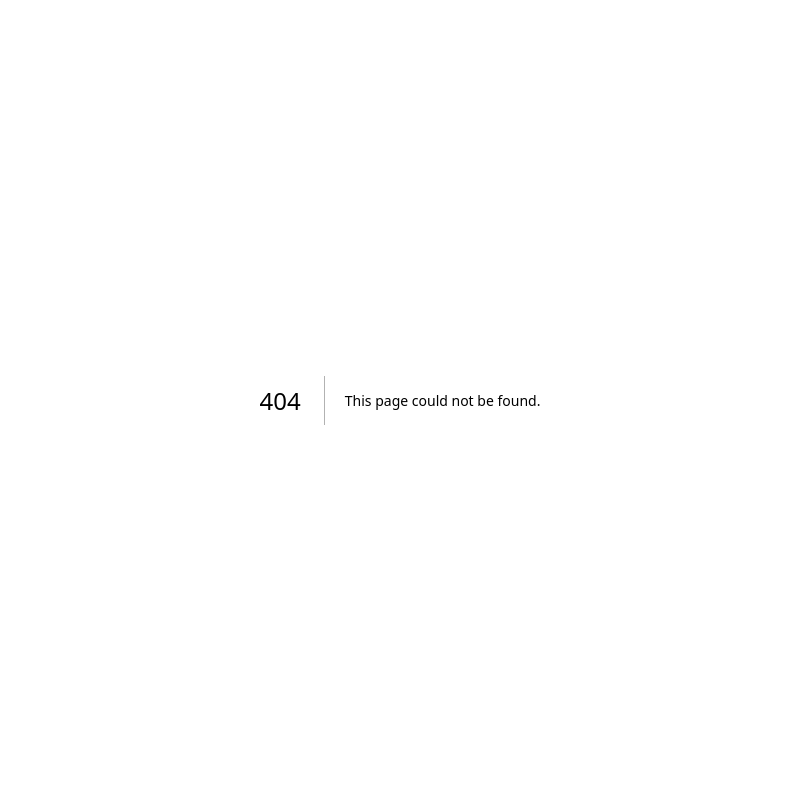
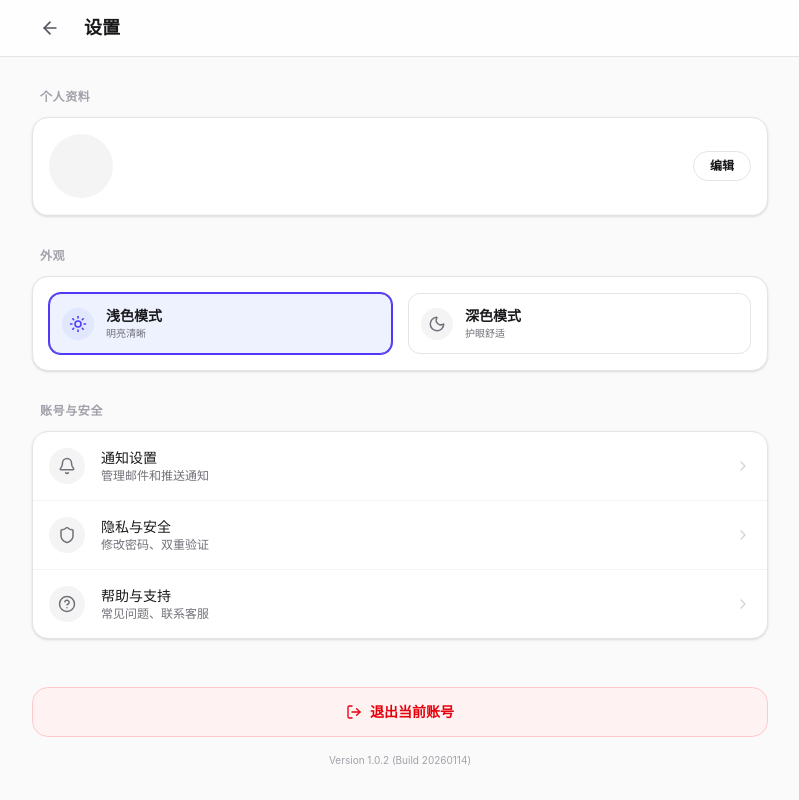
Before and after one commit to asdfghjk1209/Trip, a Next.js app: page /settings in a window 1280 px wide. Before the commit this address had no page. Shown: the whole page, without its empty margins (240-1039 px from the left). Built offline with nearby package versions, Linux system fonts and the light colour scheme; no server answers.

Commit message:
feat: Add UserMenu, Settings page and fix dark mode

```diff
--- /dev/null
+++ b/app/settings/page.tsx
@@ -0,0 +1,163 @@
+'use client'
+
+import { useState, useEffect } from 'react'
+import { useRouter } from 'next/navigation'
+import { supabase } from '@/lib/supabase'
+import {
+  ArrowLeft, Moon, Sun, Monitor, ChevronRight, LogOut,
+  User, Mail, Shield, Bell, HelpCircle
+} from 'lucide-react'
+import { cn } from "@/lib/utils"
+
+export default function SettingsPage() {
+  const router = useRouter()
+  const [user, setUser] = useState<any>(null)
+  const [theme, setTheme] = useState<'light' | 'dark'>('light')
+
+  // 初始化：获取用户和当前主题
+  useEffect(() => {
+    const initData = async () => {
+      const { data: { user } } = await supabase.auth.getUser()
+      setUser(user)
+
+      // 检测当前主题
+      const isDark = document.documentElement.classList.contains('dark')
+      setTheme(isDark ? 'dark' : 'light')
+    }
+    initData()
+  }, [])
+
+  // 切换主题逻辑
+  const toggleTheme = (newTheme: 'light' | 'dark') => {
+    setTheme(newTheme)
+    if (newTheme === 'dark') {
+      document.documentElement.classList.add('dark')
+      localStorage.theme = 'dark'
+    } else {
+      document.documentElement.classList.remove('dark')
+      localStorage.theme = 'light'
+    }
+  }
+
+  const handleLogout = async () => {
+    await supabase.auth.signOut()
+    router.push('/login')
+  }
+
+  return (
+    <div className="min-h-screen bg-zinc-50 dark:bg-zinc-950 transition-colors duration-300">
+
+      {/* 顶部导航栏 */}
+      <nav className="sticky top-0 z-40 bg-white/80 dark:bg-zinc-900/80 backdrop-blur-md border-b border-zinc-200 dark:border-zinc-800">
+        <div className="max-w-3xl mx-auto px-4 h-14 flex items-center gap-4">
+          <button
+            onClick={() => router.back()}
+            className="w-9 h-9 flex items-center justify-center rounded-full hover:bg-zinc-100 dark:hover:bg-zinc-800 text-zinc-600 dark:text-zinc-400 transition-colors"
+          >
+            <ArrowLeft size={20} />
+          </button>
+          <h1 className="text-lg font-bold text-zinc-900 dark:text-white">设置</h1>
+        </div>
+      </nav>
+
+      <main className="max-w-3xl mx-auto px-4 py-8 space-y-8">
+
+        {/* 1. 个人资料卡片 */}
+        <section>
+            <h2 className="text-xs font-bold text-zinc-400 uppercase tracking-wider mb-3 px-2">个人资料</h2>
+            <div className="bg-white dark:bg-zinc-900 border border-zinc-200 dark:border-zinc-800 rounded-2xl overflow-hidden shadow-sm">
+                <div className="p-4 flex items-center gap-4 border-b border-zinc-100 dark:border-zinc-800/50">
+                    <div className="w-16 h-16 rounded-full bg-zinc-100 dark:bg-zinc-800 flex items-center justify-center text-zinc-400 text-2xl font-bold">
+                        {user?.email?.[0]?.toUpperCase()}
+                    </div>
+                    <div className="flex-1">
+                        <h3 className="font-bold text-zinc-900 dark:text-white text-lg">{user?.email?.split('@')[0]}</h3>
+                        <p className="text-sm text-zinc-500 dark:text-zinc-400">{user?.email}</p>
+                    </div>
+                    <button className="px-4 py-1.5 text-xs font-bold border border-zinc-200 dark:border-zinc-700 rounded-full hover:bg-zinc-50 dark:hover:bg-zinc-800 transition-colors">
+                        编辑
+                    </button>
+                </div>
+            </div>
+        </section>
+
+        {/* 2. 外观设置 */}
+        <section>
+            <h2 className="text-xs font-bold text-zinc-400 uppercase tracking-wider mb-3 px-2">外观</h2>
+            <div className="bg-white dark:bg-zinc-900 border border-zinc-200 dark:border-zinc-800 rounded-2xl p-4 shadow-sm grid grid-cols-2 gap-4">
+                <button
+                    onClick={() => toggleTheme('light')}
+                    className={cn(
+                        "flex items-center gap-3 p-3 rounded-xl border transition-all text-left",
+                        theme === 'light'
+                            ? "border-indigo-600 bg-indigo-50 dark:bg-indigo-900/20 ring-1 ring-indigo-600"
+                            : "border-zinc-200 dark:border-zinc-700 hover:bg-zinc-50 dark:hover:bg-zinc-800"
+                    )}
+                >
+                    <div className={cn("w-8 h-8 rounded-full flex items-center justify-center", theme === 'light' ? "bg-indigo-100 text-indigo-600" : "bg-zinc-100 text-zinc-500")}>
+                        <Sun size={18} />
+                    </div>
+                    <div>
+                        <div className="text-sm font-bold text-zinc-900 dark:text-zinc-100">浅色模式</div>
+                        <div className="text-[10px] text-zinc-500">明亮清晰</div>
+                    </div>
+                </button>
+
+                <button
+                    onClick={() => toggleTheme('dark')}
+                    className={cn(
+                        "flex items-center gap-3 p-3 rounded-xl border transition-all text-left",
+                        theme === 'dark'
+                            ? "border-indigo-600 bg-indigo-50 dark:bg-indigo-900/20 ring-1 ring-indigo-600"
+                            : "border-zinc-200 dark:border-zinc-700 hover:bg-zinc-50 dark:hover:bg-zinc-800"
+                    )}
+                >
+                    <div className={cn("w-8 h-8 rounded-full flex items-center justify-center", theme === 'dark' ? "bg-indigo-600 text-white" : "bg-zinc-100 dark:bg-zinc-800 text-zinc-500")}>
+                        <Moon size={18} />
+                    </div>
+                    <div>
+                        <div className="text-sm font-bold text-zinc-900 dark:text-zinc-100">深色模式</div>
+                        <div className="text-[10px] text-zinc-500">护眼舒适</div>
+                    </div>
+                </button>
+            </div>
+        </section>
+
+        {/* 3. 通用选项列表 */}
+        <section>
+            <h2 className="text-xs font-bold text-zinc-400 uppercase tracking-wider mb-3 px-2">账号与安全</h2>
+            <div className="bg-white dark:bg-zinc-900 border border-zinc-200 dark:border-zinc-800 rounded-2xl overflow-hidden shadow-sm">
+                {[
+                    { icon: Bell, label: '通知设置', desc: '管理邮件和推送通知' },
+                    { icon: Shield, label: '隐私与安全', desc: '修改密码、双重验证' },
+                    { icon: HelpCircle, label: '帮助与支持', desc: '常见问题、联系客服' },
+                ].map((item, i) => (
+                    <button key={i} className="w-full flex items-center gap-4 p-4 hover:bg-zinc-50 dark:hover:bg-zinc-800/50 transition-colors border-b border-zinc-100 dark:border-zinc-800 last:border-0 text-left group">
+                        <div className="w-9 h-9 rounded-full bg-zinc-100 dark:bg-zinc-800 flex items-center justify-center text-zinc-500 group-hover:text-zinc-900 dark:group-hover:text-zinc-200 transition-colors">
+                            <item.icon size={18} />
+                        </div>
+                        <div className="flex-1">
+                            <div className="text-sm font-medium text-zinc-900 dark:text-zinc-100">{item.label}</div>
+                            <div className="text-xs text-zinc-500">{item.desc}</div>
+                        </div>
+                        <ChevronRight size={16} className="text-zinc-300" />
+                    </button>
+                ))}
+            </div>
+        </section>
+
+        {/* 4. 退出登录区 */}
+        <div className="pt-4">
+            <button
+                onClick={handleLogout}
+                className="w-full py-3.5 rounded-2xl border border-red-200 bg-red-50 text-red-600 font-bold text-sm hover:bg-red-100 transition-all flex items-center justify-center gap-2"
+            >
+                <LogOut size={16} /> 退出当前账号
+            </button>
+            <p className="text-center text-[10px] text-zinc-400 mt-4">Version 1.0.2 (Build 20260114)</p>
+        </div>
+
+      </main>
+    </div>
+  )
+}
--- a/components/UserMenu.tsx
+++ b/components/UserMenu.tsx
@@ -3,6 +3,7 @@
 import { useState, useRef, useEffect } from 'react'
 import { Settings, LogOut } from 'lucide-react'
 import { cn } from "@/lib/utils"
+import { useRouter } from 'next/navigation'
 
 interface UserMenuProps {
   user: any;
@@ -12,6 +13,7 @@
 
 export default function UserMenu({ user, onLogout, onOpenSettings }: UserMenuProps) {
   const [isOpen, setIsOpen] = useState(false)
+  const router = useRouter()
   const menuRef = useRef<HTMLDivElement>(null)
 
   // 监听点击外部事件，自动关闭菜单
@@ -62,7 +64,10 @@
 
             {/* 菜单选项 */}
             <button
-                onClick={() => { setIsOpen(false); onOpenSettings(); }}
+                onClick={() => {
+                    setIsOpen(false);
+                    router.push('/settings'); // ✨ 改为跳转到新页面
+                }}
                 className="w-full text-left px-3 py-2 text-xs font-medium hover:bg-zinc-50 dark:hover:bg-zinc-800 rounded-lg flex items-center gap-2 transition-colors text-zinc-700 dark:text-zinc-300"
             >
                 <Settings size={14}/> 通用设置
--- /dev/null
+++ b/tailwind.config.ts
@@ -0,0 +1,22 @@
+import type { Config } from "tailwindcss";
+
+const config: Config = {
+  // 核心修复：开启 class 模式，这样手动添加 'dark' 类名才会生效
+  darkMode: 'class',
+
+  content: [
+    "./pages/**/*.{js,ts,jsx,tsx,mdx}",
+    "./components/**/*.{js,ts,jsx,tsx,mdx}",
+    "./app/**/*.{js,ts,jsx,tsx,mdx}",
+  ],
+  theme: {
+    extend: {
+      colors: {
+        background: "var(--background)",
+        foreground: "var(--foreground)",
+      },
+    },
+  },
+  plugins: [],
+};
+export default config;
```
